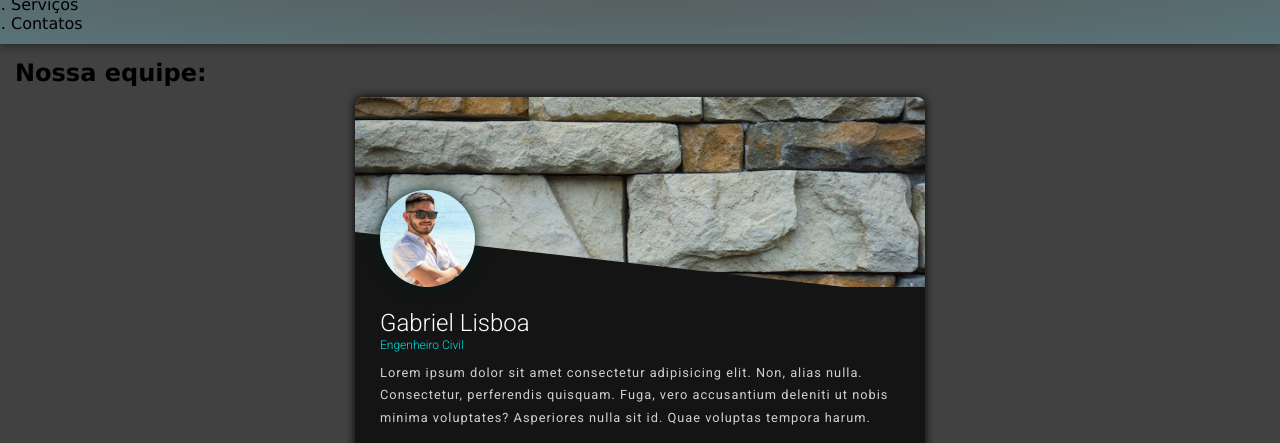
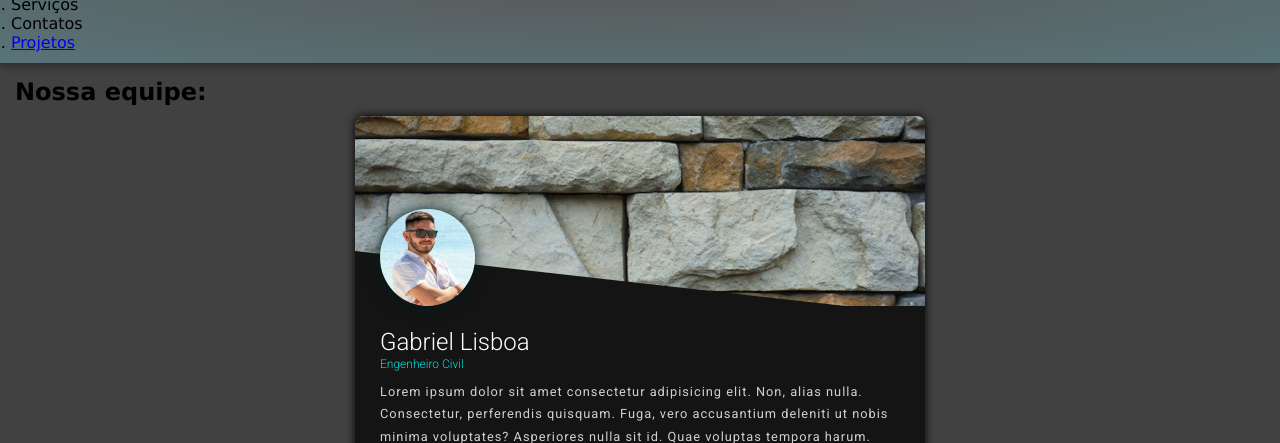
Before and after one commit to Lisboa06/legrand, a plain HTML site: page index.html in a window 1280 px wide. Shown: the part 91-534 px from the top of the page. Drawn offline with Linux system fonts and the light colour scheme.

Commit message:
Update index.html

```diff
--- a/index.html
+++ b/index.html
@@ -22,6 +22,7 @@
                 <li>Sobre nós</li>
                 <li>Serviços</li>
                 <li>Contatos</li>
+                <li><a href="projeto-timeline/projetos-timeline.html">Projetos</a></li>
             </ol>
         </nav>
     </header>
```
